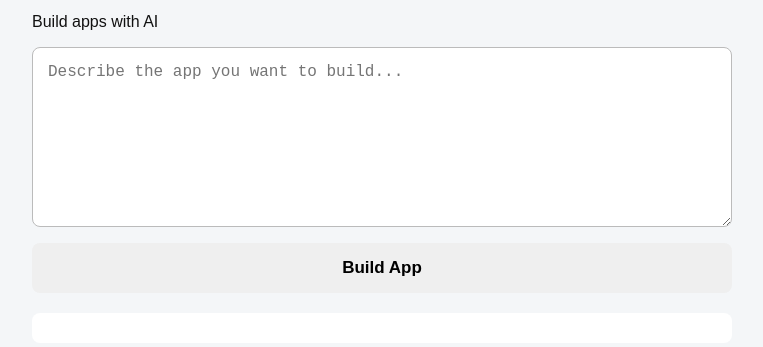
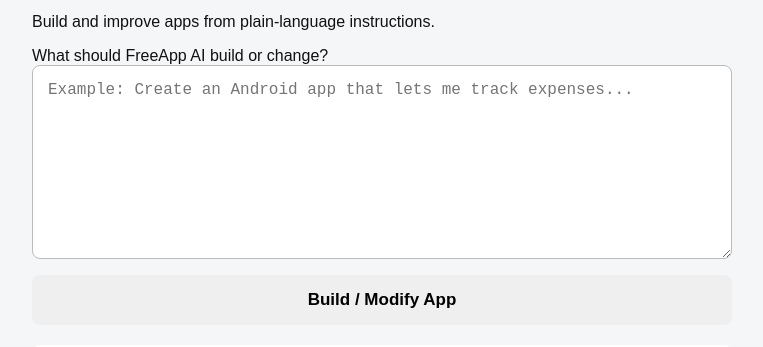
Before and after one commit to blvckson/FreeApp-AI, a plain HTML site: page index.html in a window 1280 px wide. Shown: the part 81-428 px from the top of the page, without its empty margins (258-1021 px from the left). Drawn offline with Linux system fonts and the light colour scheme.

```diff
--- a/index.html
+++ b/index.html
@@ -6,25 +6,21 @@
     <title>FreeApp AI</title>
     <link rel="stylesheet" href="style.css">
 </head>
+<body>
+    <main class="container">
+        <header>
+            <h1>FreeApp AI</h1>
+            <p>Build and improve apps from plain-language instructions.</p>
+        </header>
 
-<body>
-    <div class="container">
-        <h1>FreeApp AI</h1>
-
-        <p>Build apps with AI</p>
-
-        <textarea
-            id="prompt"
-            rows="8"
-            cols="40"
-            placeholder="Describe the app you want to build..."
-        ></textarea>
-
-        <button id="build-button" type="button">Build App</button>
-
-        <pre id="result"></pre>
-    </div>
-
+        <section class="card">
+            <label for="prompt">What should FreeApp AI build or change?</label>
+            <textarea id="prompt" rows="9" placeholder="Example: Create an Android app that lets me track expenses..."></textarea>
+            <button id="build-button" type="button">Build / Modify App</button>
+            <div id="status" class="status" aria-live="polite"></div>
+            <pre id="result" aria-live="polite"></pre>
+        </section>
+    </main>
     <script src="app.js"></script>
 </body>
 </html>
```
